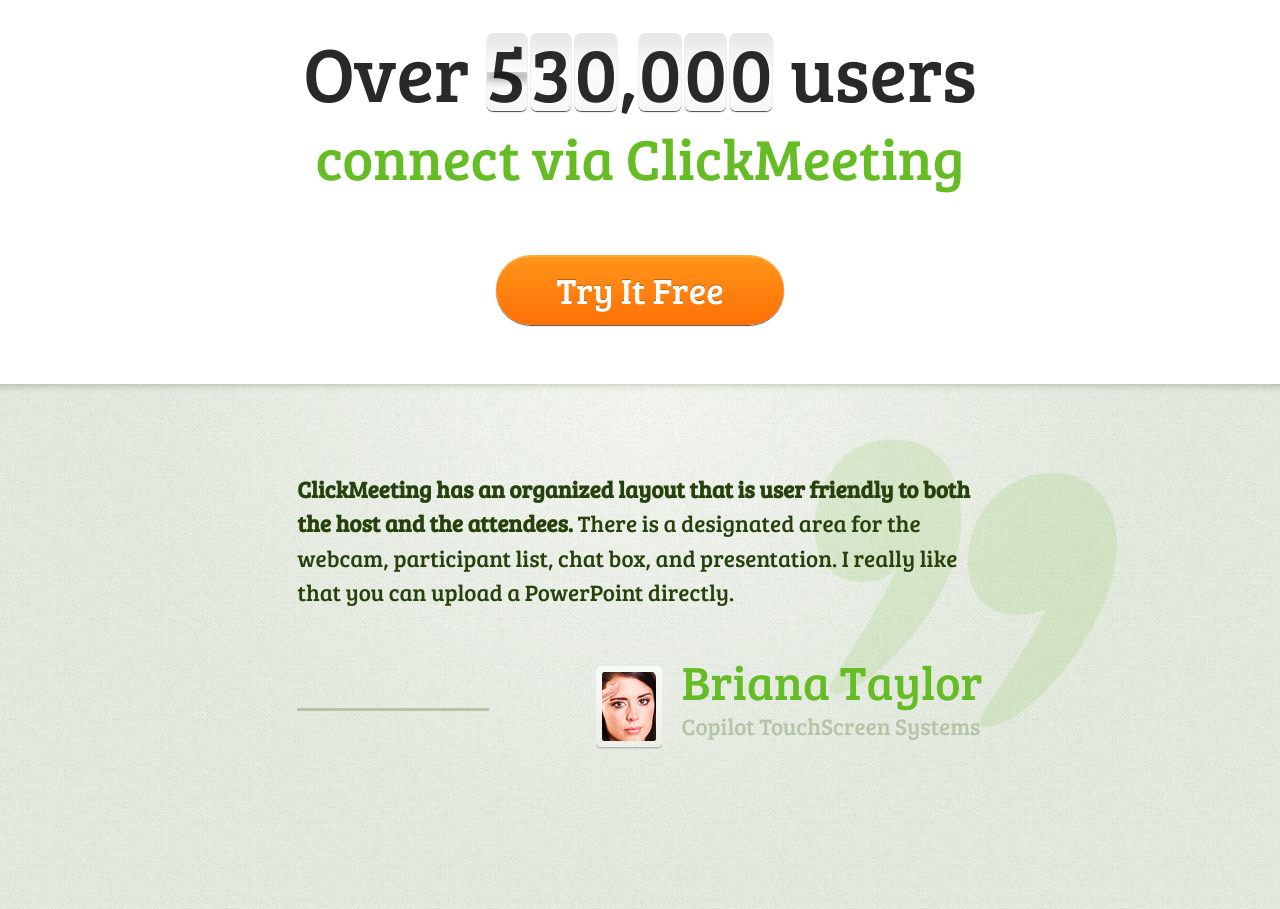
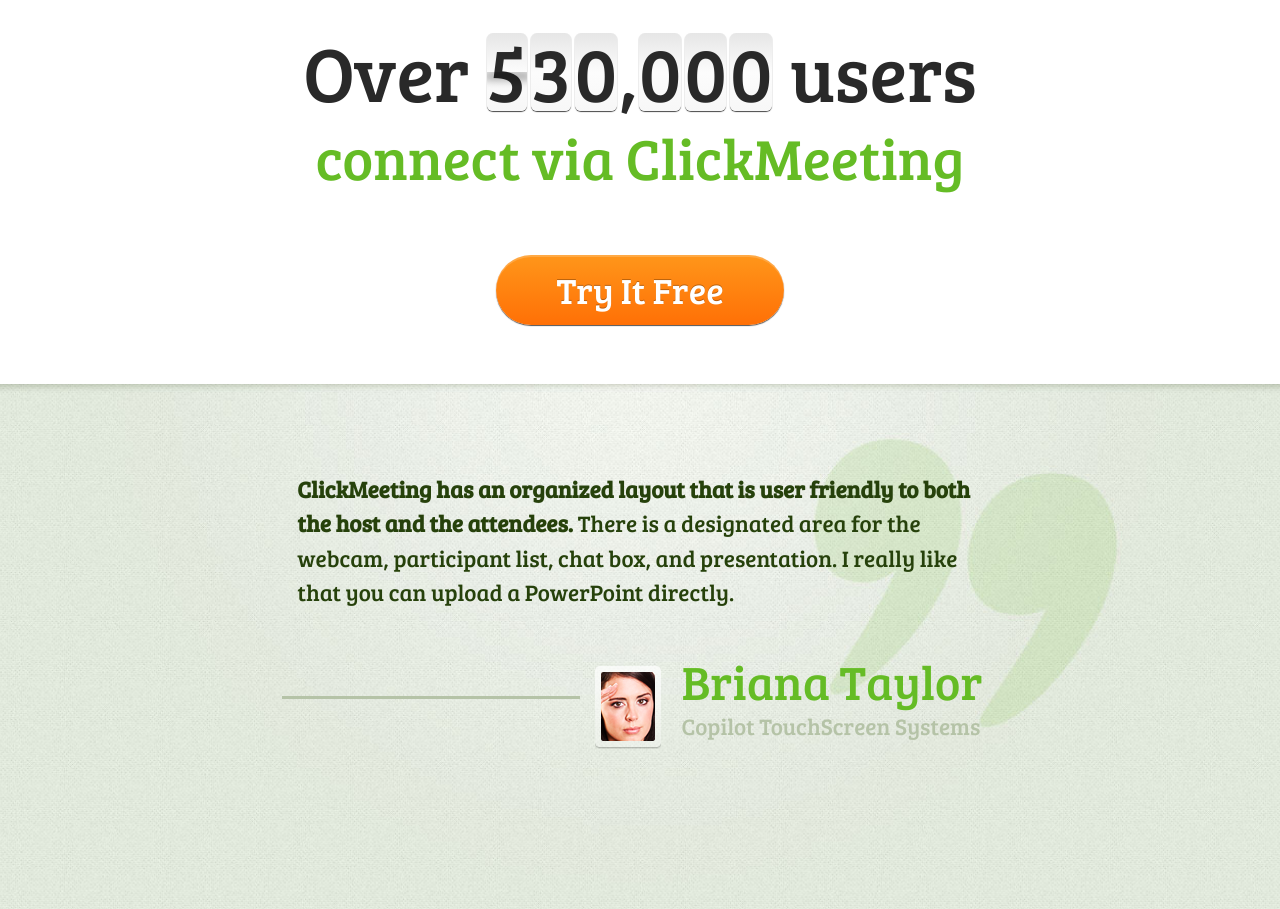
Before and after one commit to Pablo-Es/ClickMeeting, a website: page index.html in a window 1280 px wide. Shown: the part 4759-5668 px from the top of the page. Drawn offline with nearby package versions, Linux system fonts and the light colour scheme.

Commit message:
fixed testimonial line

```diff
--- a/index.html
+++ b/index.html
@@ -234,13 +234,17 @@
                     to both the host and the attendees.</strong> There is a designated area
                     for the webcam, participant list, chat box, and presentation. I really like that you
                     can upload a PowerPoint directly.</p>
-                <div class="col-md-9">
-                    <div class="testimonial__wrap">
-                        <div class="testimonial__box d-flex flex-md-row align-items-center justify-content-end">
-                            <figure><img src="assets/images/testimonial-img.png"/></figure>
-                            <div class="testimonial__client">
-                                <h5 class="heading heading--level-5 testimonial__heading">Briana Taylor</h5>
-                                <p class="article__text testimonial__client-text">Copilot TouchScreen Systems</p>
+            </div>
+            <div class="row justify-content-center">
+                    <div class="col-md-9 justify-content-center">
+                        <div class="row align-items-center">
+                            <div class="testimonial__line col-lg-5"></div>
+                            <div class="testimonial__box d-flex flex-md-row align-items-center col-lg-7">
+                                <figure><img src="assets/images/testimonial-img.png"/></figure>
+                                <div class="testimonial__client">
+                                    <h5 class="heading heading--level-5 testimonial__heading">Briana Taylor</h5>
+                                    <p class="article__text testimonial__client-text">Copilot TouchScreen Systems</p>
+                                </div>
                             </div>
                         </div>
                     </div>
--- a/sass/components/_headings.scss
+++ b/sass/components/_headings.scss
@@ -70,6 +70,9 @@
   &--level-5 {
     font-size: 25px;
     @media screen and (min-width: 768px) {
+      font-size: 46px;
+    }
+    @media screen and (min-width: 1200px) {
       font-size: $heading-level-5;
     }
   }
--- a/sass/widgets/_testimonial.scss
+++ b/sass/widgets/_testimonial.scss
@@ -2,22 +2,12 @@
   padding: 88px 0 145px;
   background: url("../images/testimonial-bg_02.jpg") no-repeat center 0;
   background-size: cover;
-&__note {
-  position: relative;
-}
-  &__wrap {
-    &:before {
-      position: absolute;
-      border-top:3px solid #b5c3a7;
-      top: 50%;
-      content: '';
-      width: 15vw;
-      left: auto;
-      height: 0;
-    }
-  }
-  &__box {
+
+  &__line {
     position: relative;
+    height: 3px;
+    background-color: #b5c3a7;
+    margin-bottom: 20px;
   }
 &__text {
 margin-bottom: 42px;
```
Also changed, not shown: assets/css/style.css, 1 other file.
